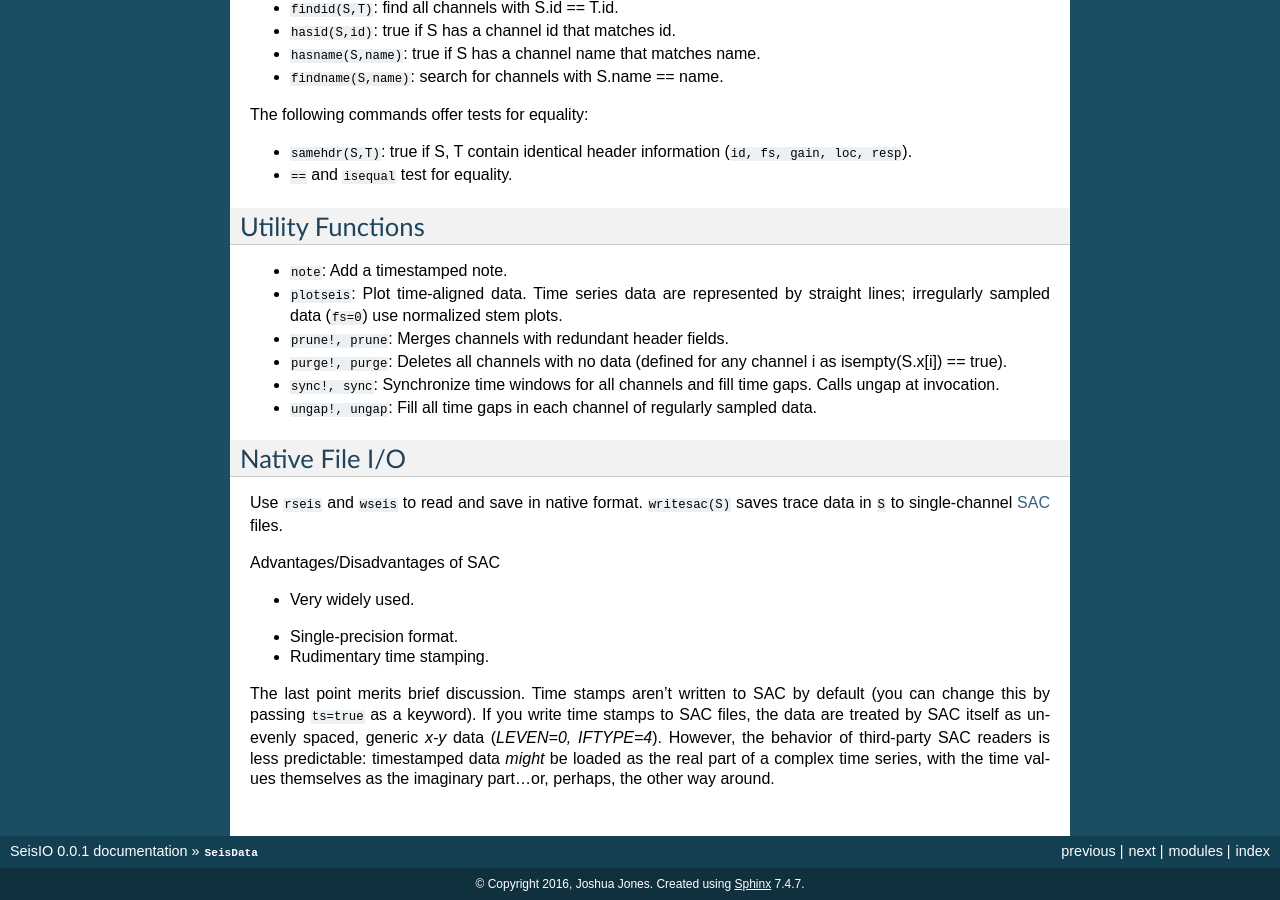
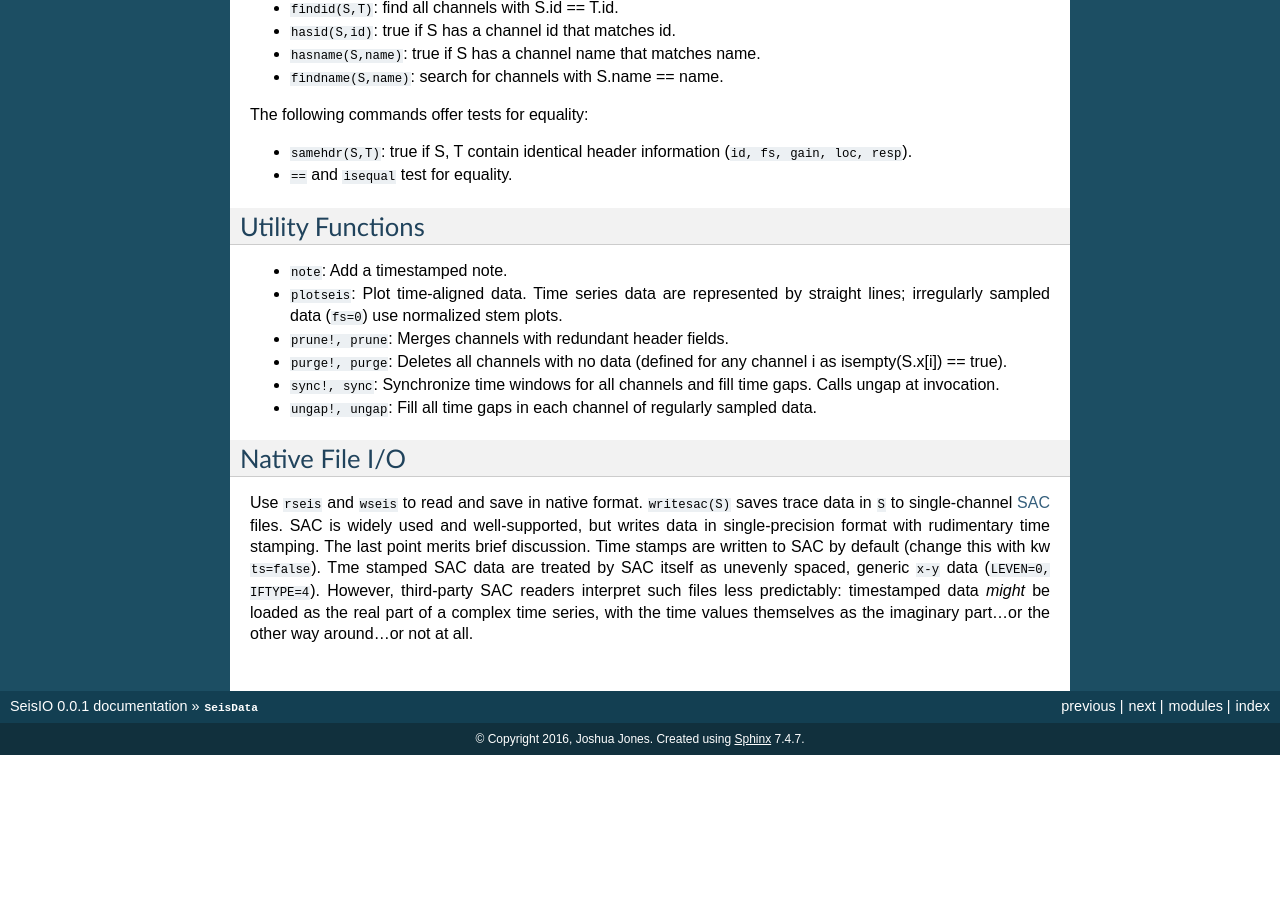
Before and after one commit to jpjones76/SeisIO.jl, a Sphinx documentation site: the page built from docs/src/seisdata.rst, in a window 1280 px wide and 900 px high, scrolled down 2060 px. Built offline with Sphinx 7.4.7, drawn with Linux system fonts in a browser that asks for light colours; after the commit the page ends 2815 px from its top, so only the background shows below that.

Commit message:
docs
Former-commit-id: 115a3c99ade54ebb999e681388926b0ba7385a8f

```diff
--- a/docs/src/seisdata.rst
+++ b/docs/src/seisdata.rst
@@ -139,14 +139,4 @@
 
 Native File I/O
 ===============
-Use ``rseis`` and ``wseis`` to read and save in native format. ``writesac(S)`` saves trace data in ``S`` to single-channel :ref:`SAC <sac1>` files.
-
-Advantages/Disadvantages of SAC
-
-+ Very widely used.
-
-- Single-precision format.
-
-- Rudimentary time stamping.
-
-The last point merits brief discussion. Time stamps aren't written to SAC by default (you can change this by passing ``ts=true`` as a keyword). If you write time stamps to SAC files, the data are treated by SAC itself as unevenly spaced, generic `x-y` data (`LEVEN=0, IFTYPE=4`). However, the behavior of third-party SAC readers is less predictable: timestamped data *might* be loaded as the real part of a complex time series, with the time values themselves as the imaginary part...or, perhaps, the other way around.
+Use ``rseis`` and ``wseis`` to read and save in native format. ``writesac(S)`` saves trace data in ``S`` to single-channel :ref:`SAC <sac1>` files. SAC is widely used and well-supported, but writes data in single-precision format with rudimentary time stamping. The last point merits brief discussion. Time stamps are written to SAC by default (change this with kw ``ts=false``). Tme stamped SAC data are treated by SAC itself as unevenly spaced, generic ``x-y`` data (``LEVEN=0, IFTYPE=4``). However, third-party SAC readers interpret such files less predictably: timestamped data *might* be loaded as the real part of a complex time series, with the time values themselves as the imaginary part...or the other way around...or not at all.
```
